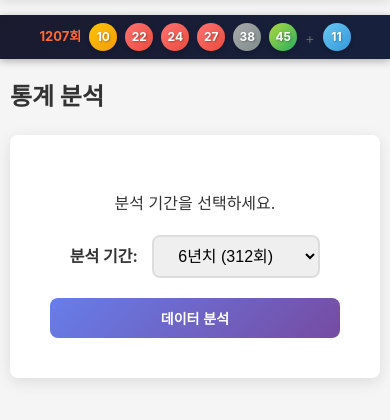
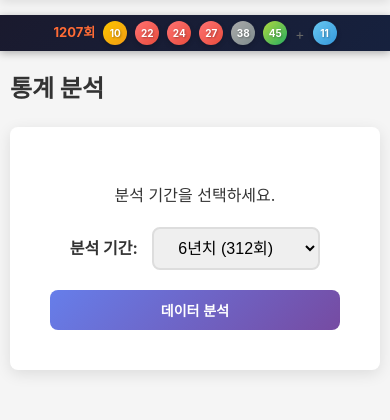
Before and after one commit to 1215kkm/prog_goodnumber, an ASP.NET Core app: page /statistics in a window 390 px wide. Shown: the part 87-507 px from the top of the page. Run offline with ASP.NET Core 8, Linux system fonts and the light colour scheme.

Commit message:
Fix sticky header position for mobile devices

```diff
--- a/LottoAnalyzer.Web/wwwroot/css/app.css
+++ b/LottoAnalyzer.Web/wwwroot/css/app.css
@@ -1353,12 +1353,24 @@ tr:hover {
 
 @media (max-width: 768px) {
     .sticky-latest-result {
-        top: 50px;
+        top: 58px;
         padding: 8px 0;
     }
     .sticky-latest-result .ball.small {
-        width: 28px;
-        height: 28px;
-        font-size: 12px;
+        width: 26px;
+        height: 26px;
+        font-size: 11px;
     }
 }
+
+@media (max-width: 480px) {
+    .sticky-latest-result {
+        top: 55px;
+        padding: 6px 0;
+    }
+    .sticky-latest-result .ball.small {
+        width: 24px;
+        height: 24px;
+        font-size: 10px;
+    }
+}
```
